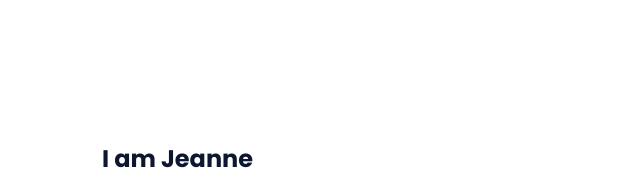
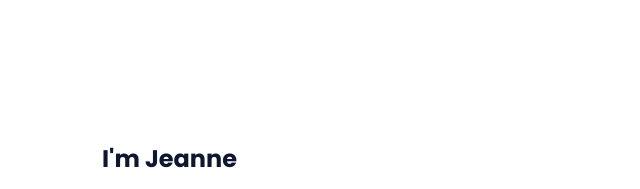
Before and after one commit to Nwogajeanne/My-portfoilo, a plain HTML site: page Jeanne-portfolio-responsive/index.html in a window 1280 px wide. Shown: the part 895-1084 px from the top of the page, 538-1178 px from the left. Drawn offline with nearby package versions, Linux system fonts and the light colour scheme.

Commit message:
Update index.html

```diff
--- a/Jeanne-portfolio-responsive/index.html
+++ b/Jeanne-portfolio-responsive/index.html
@@ -75,7 +75,7 @@
                     </div>
 
                     <div>
-                        <h2 class="about__subtitle">I am Jeanne</h2>
+                        <h2 class="about__subtitle">I'm Jeanne</h2>
                         <p class="about__text">I'm a hardworking, logical and results driven web developer dedicated to building and optimising user-focused websites for customers with various business objectives.</p>
                     </div>
                 </div>
```
